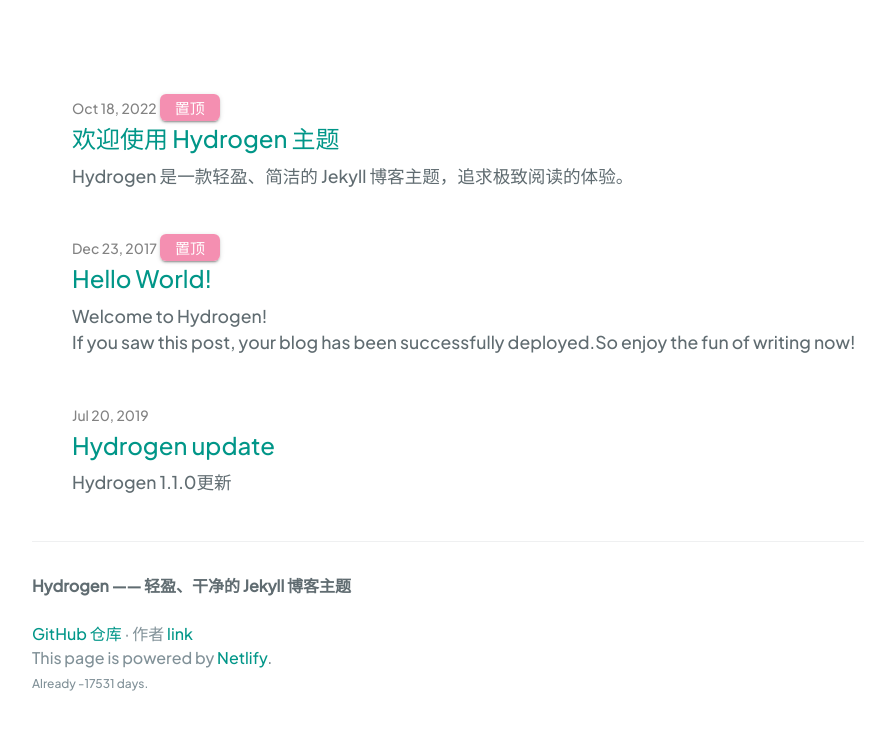
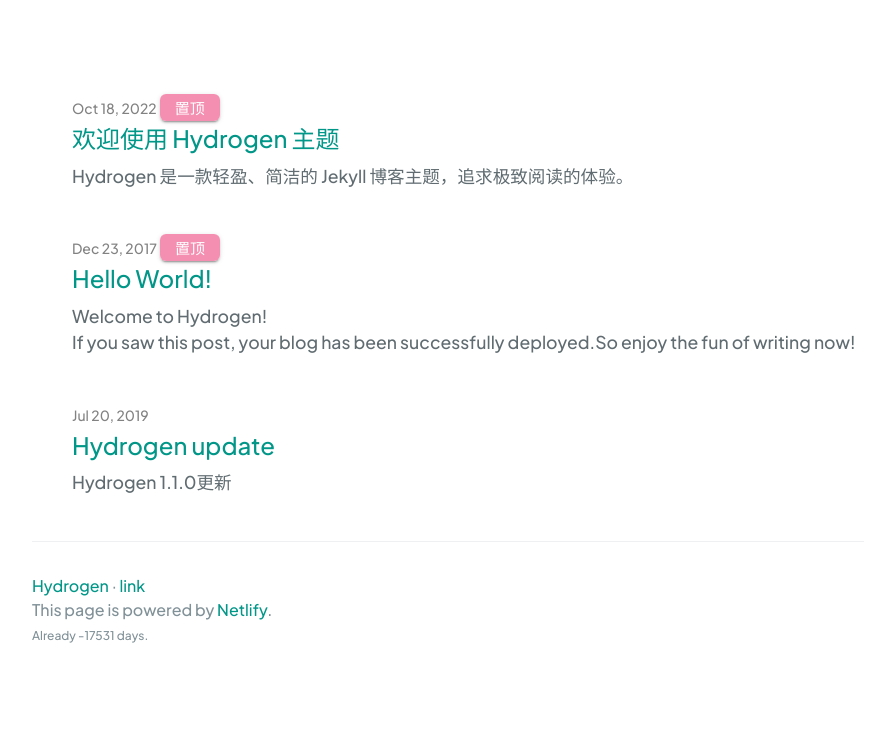
Before and after one commit to link9596/jekyll-theme-Hydrogen, a Jekyll site: the page built from index.html, in a window 1280 px wide and 1115 px high. Shown: the part 373-1103 px from the top of the window, without its empty margins (192-1077 px from the left). Built offline with Jekyll 4.4.1, drawn with Linux system fonts in a browser that asks for light colours; the list of posts is cut into pages by our own code.

Commit message:
Update default.html

```diff
--- a/_layouts/default.html
+++ b/_layouts/default.html
@@ -75,8 +75,7 @@
     <section class="main-content fade">
       {{ content }}
       <footer class="site-footer">
-        <span class="site-footer-owner">Hydrogen —— 轻盈、干净的 Jekyll 博客主题</span><br>
-        <span class="site-footer-credits"><a href="https://github.com/link9596/jekyll-theme-Hydrogen">GitHub 仓库</a> · 作者 <a href="https://atlinker.cn">link</a></span><br>
+        <span class="site-footer-credits"><a href="https://github.com/link9596/jekyll-theme-Hydrogen">Hydrogen</a> · <a href="https://atlinker.cn">link</a></span><br>
         <span class="site-footer-credits">This page is powered by<a href="https://www.netlify.com/"> Netlify</a>.</span><br>
         <span class="site-footer-credits" style="font-size:12px">Already <span id="sitetime"></span> days.</span>
       </footer>
```
